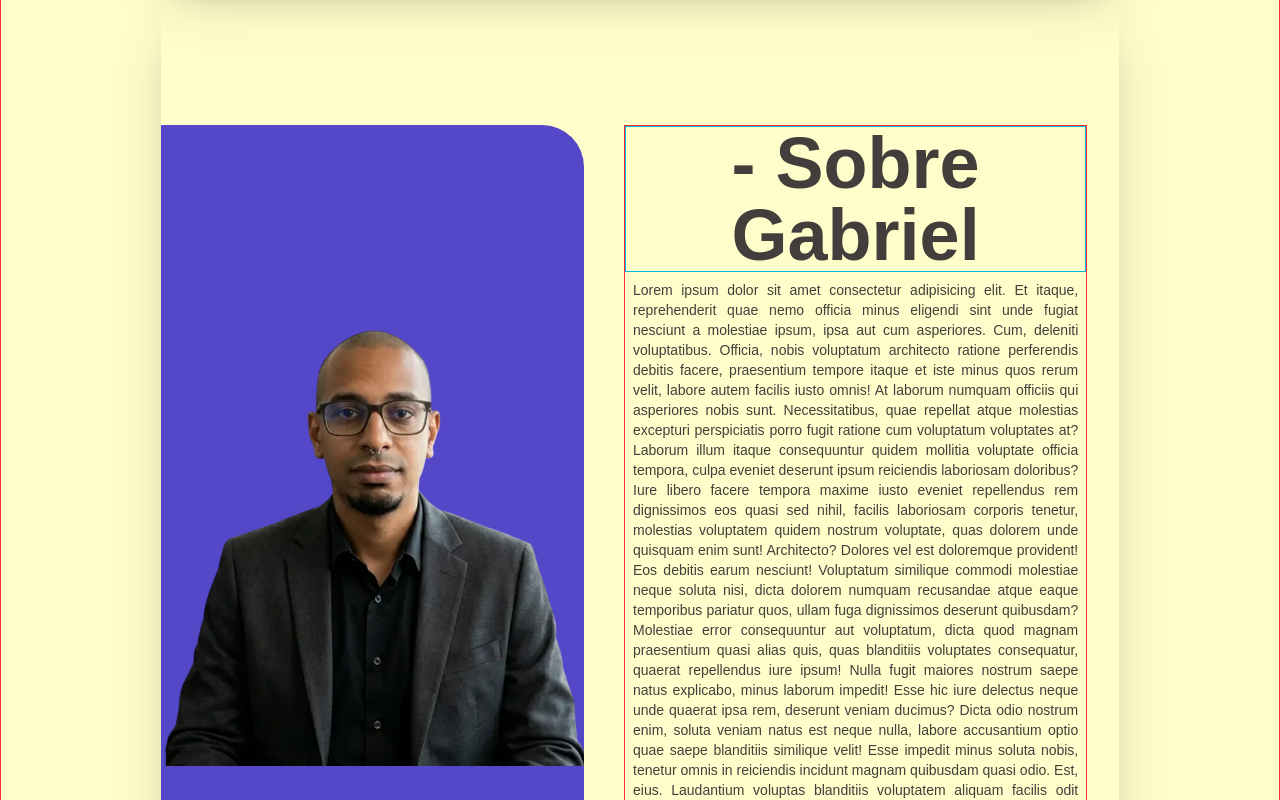
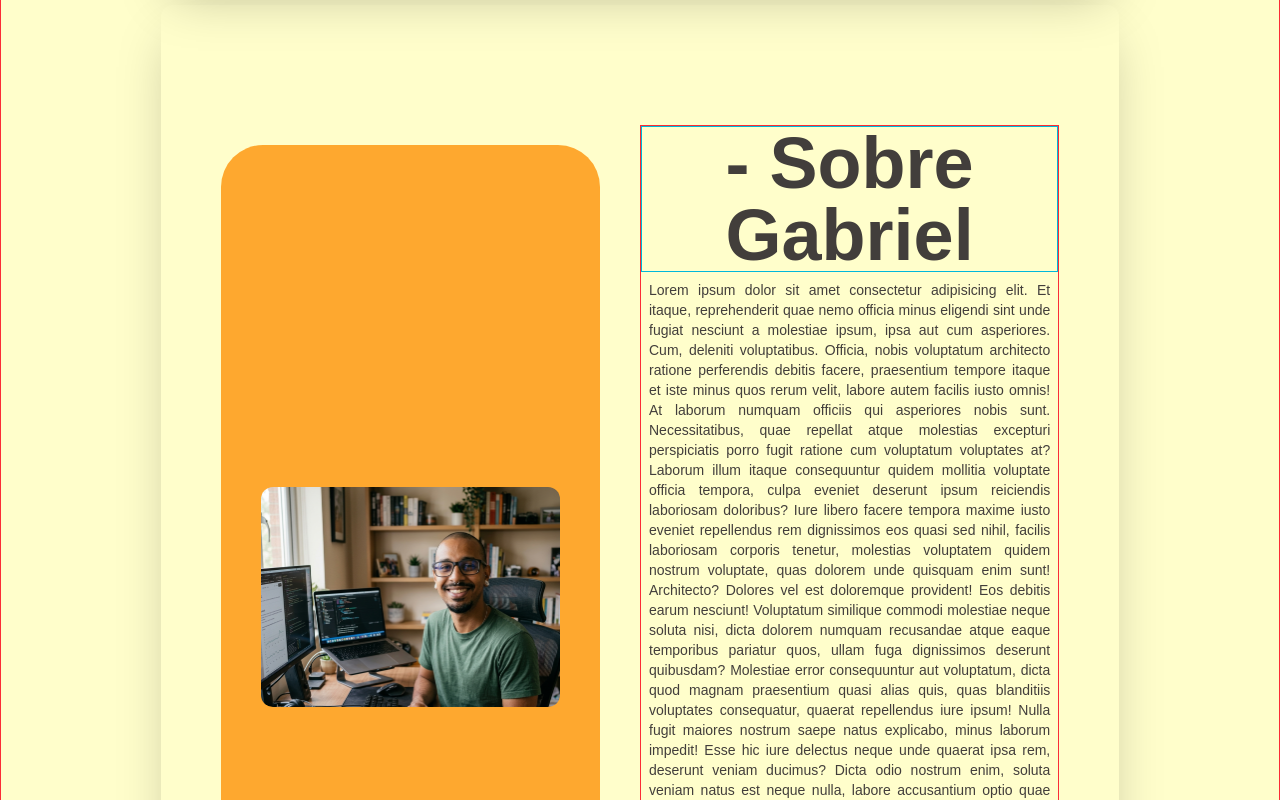
Before and after one commit to GVerdans/portifolio-GVS, a Next.js app: page / in a window 1280 px wide. Shown: the part 820-1620 px from the top of the page. Built offline with nearby package versions, Linux system fonts and the light colour scheme; a web font is replaced by a local one.

Commit message:
foto secao about v2

```diff
--- a/app/components/About/AboutPage.tsx
+++ b/app/components/About/AboutPage.tsx
@@ -3,14 +3,15 @@ import Image from 'next/image';
 export default function AboutPage() {
   return (
     <>
-      <section className="relative flex min-h-screen w-full flex-col overflow-hidden rounded-xl py-20 shadow-2xl sm:px-8 md:py-30 md:pl-15 lg:m-auto lg:pl-0 lg:w-3/4 lg:flex-row">
-        <div className="w-full min-w-0 overflow-hidden rounded-r-[42px] lg:mt-0 lg:w-1/2">
-          <div className="flex h-72 min-h-[280px] items-center justify-center rounded-r-[42px] bg-(--primary) mb-5 text-center text-2xl text-(--secondary) lg:h-full lg:mr-10">
+      <section className="relative flex min-h-screen w-full flex-col overflow-hidden rounded-xl py-20 shadow-2xl sm:px-8 md:py-30 md:px-15 lg:m-auto lg:w-3/4 lg:flex-row">
+        <div className="w-full min-w-0 overflow-hidden rounded-[42px] pt-5 lg:mt-0 lg:w-1/2">
+          <div className="flex h-72 min-h-[280px] items-center justify-center rounded-[42px] mb-5 text-center text-2xl text-(--secondary) bg-(--quartiary) lg:h-full lg:mr-10 p-10">
             <Image
-              src="/images/about/verdan-about.webp"
-              width={660}
+              src="/images/about/Gab_dev.jpeg"
+              width={900}
               height={570}
               alt="foto de gabriel seção about"
+              className="rounded-xl"
             />
           </div>
         </div>
```
Also changed, not shown: public/images/about/Gab_dev.jpeg (added).
